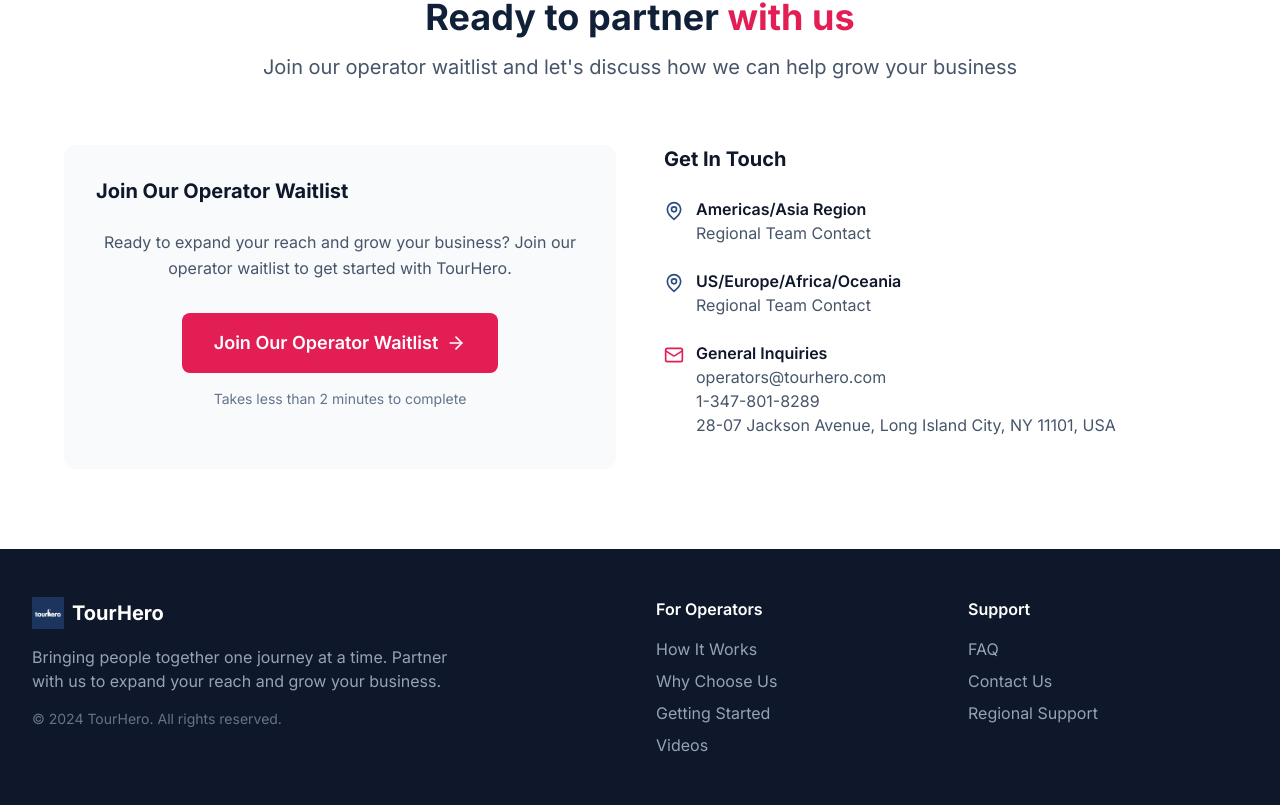
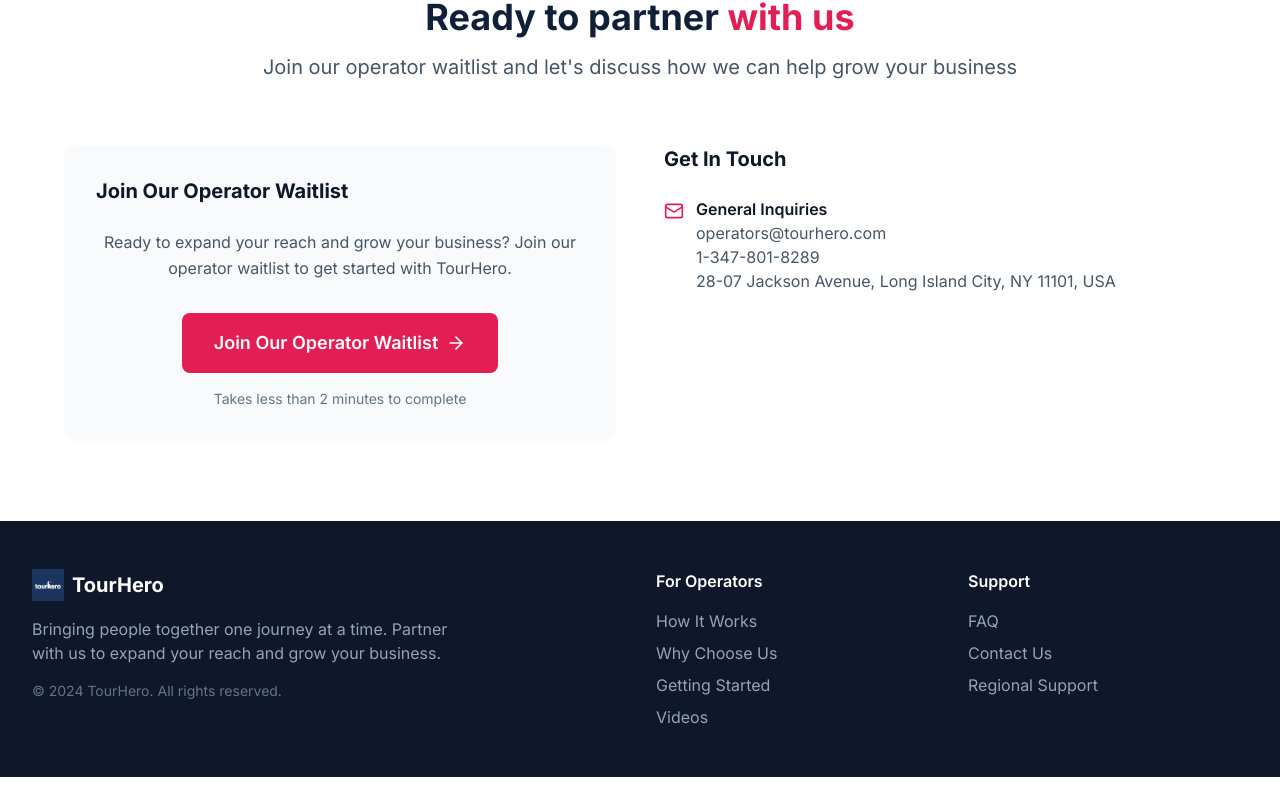
Before and after one commit to juanpablo-a11y/kam2, a React (Vite) app: page / in a window 1280 px wide. Shown: the part 7303-8108 px from the top of the page. After the commit the page ends 8080 px from the top, so only its background shows below. Built offline with nearby package versions, Linux system fonts and the light colour scheme; a web font is replaced by a local one.

Commit message:
Updated App.tsx

```diff
--- a/src/App.tsx
+++ b/src/App.tsx
@@ -606,20 +606,6 @@
               <h3 className="text-xl font-bold text-slate-900 mb-6">Get In Touch</h3>
               <div className="space-y-6 mb-8">
                 <div className="flex items-start">
-                  <MapPin className="w-5 h-5 text-tourhero-navy mt-1 mr-3" />
-                  <div>
-                    <h4 className="font-semibold text-slate-900">Americas/Asia Region</h4>
-                    <p className="text-slate-600">Regional Team Contact</p>
-                  </div>
-                </div>
-                <div className="flex items-start">
-                  <MapPin className="w-5 h-5 text-tourhero-navy mt-1 mr-3" />
-                  <div>
-                    <h4 className="font-semibold text-slate-900">US/Europe/Africa/Oceania</h4>
-                    <p className="text-slate-600">Regional Team Contact</p>
-                  </div>
-                </div>
-                <div className="flex items-start">
                   <Mail className="w-5 h-5 text-tourhero-red mt-1 mr-3" />
                   <div>
                     <h4 className="font-semibold text-slate-900">General Inquiries</h4>
```
